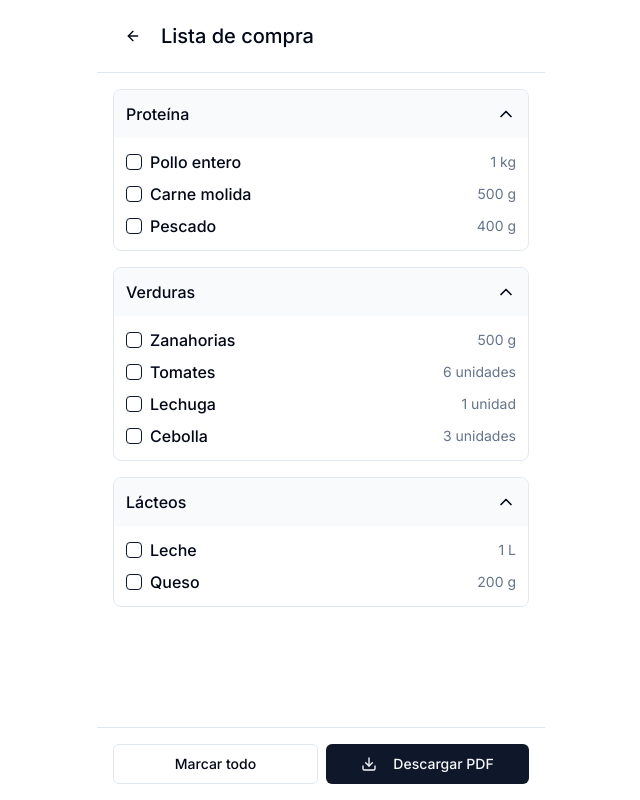
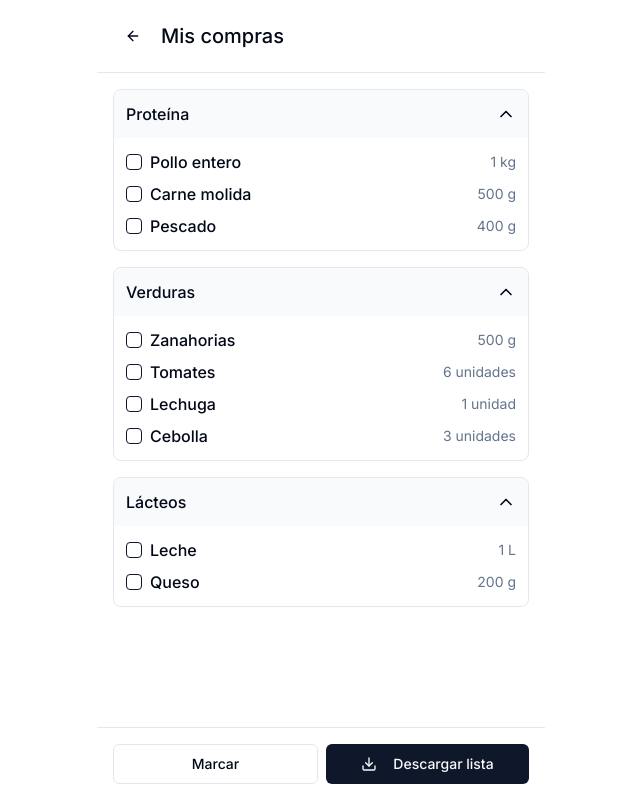
Before and after one commit to wolfcito/sabooor-app, a Next.js app: page /lista-compra in a window 1280 px wide. Shown: the whole page, without its empty margins (319-959 px from the left). Built offline with nearby package versions, Linux system fonts and the light colour scheme.

Commit message:
feat: update ListaCompra component title and button labels for clarity

```diff
--- a/components/lista-compra.tsx
+++ b/components/lista-compra.tsx
@@ -108,7 +108,7 @@ export function ListaCompra() {
           <ArrowLeft className="h-5 w-5" />
           <span className="sr-only">Atrás</span>
         </Button>
-        <h1 className="text-xl font-medium ml-2">Lista de compra</h1>
+        <h1 className="text-xl font-medium ml-2">Mis compras</h1>
       </header>
 
       {/* Body */}
@@ -153,11 +153,11 @@ export function ListaCompra() {
       {/* Footer */}
       <footer className="p-4 border-t flex gap-2">
         <Button variant="outline" className="flex-1" onClick={markAll}>
-          Marcar todo
+          Marcar
         </Button>
         <Button className="flex-1" onClick={downloadPDF}>
           <Download className="h-4 w-4 mr-2" />
-          Descargar PDF
+          Descargar lista
         </Button>
       </footer>
     </div>
```
